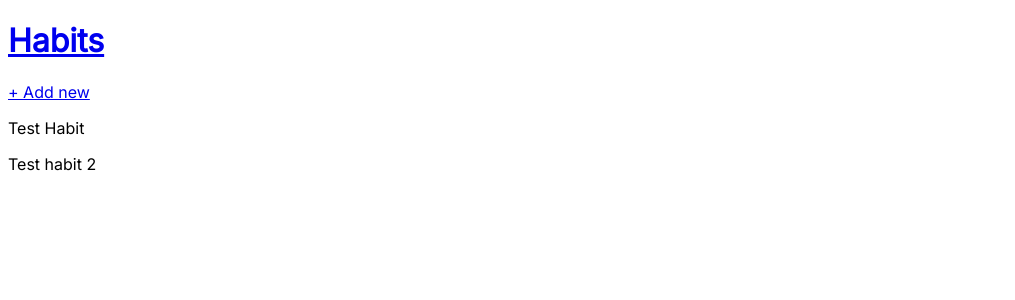
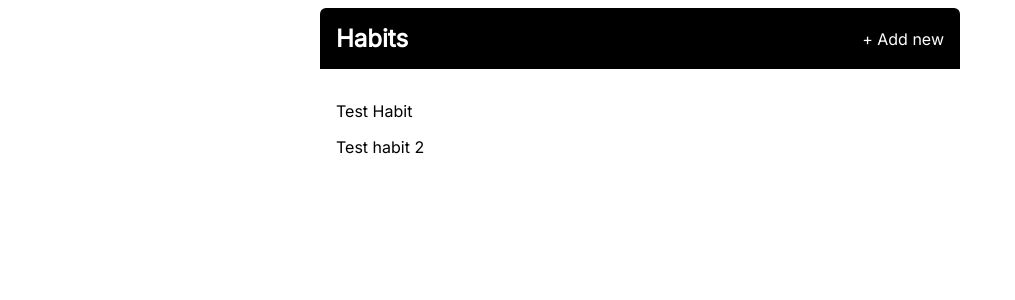
Before and after one commit to TimothyJNeale/habits, a Flask app: page / in a window 1280 px wide. Shown: the top 300 px of the page, without its empty margins (0-1015 px from the left). Run offline with Flask 3, Linux system fonts and the light colour scheme.

Commit message:
Styled the header

```diff
--- a/static/css/main.css
+++ b/static/css/main.css
@@ -8,3 +8,34 @@ body {
   box-sizing: border-box;
   font-family: "Inter", sans-serif;
 }
+
+.header,
+.main {
+  max-width: 40rem;
+  margin: 0 auto;
+  padding: 1rem;
+}
+
+.header {
+  background-color: black;
+  color: white;
+  display: flex;
+  justify-content: space-between;
+  align-items: center;
+  border-radius: 6px 6px 0px 0px;
+}
+
+.header__link {
+  color: inherit;
+  text-decoration: none;
+}
+
+.header__link:hover {
+  color: #f9dba0;
+  transition: color 0.4s ease-in-out;
+}
+
+.header__logo {
+  font-size: 1.5rem;
+  margin: 0;
+}
```
